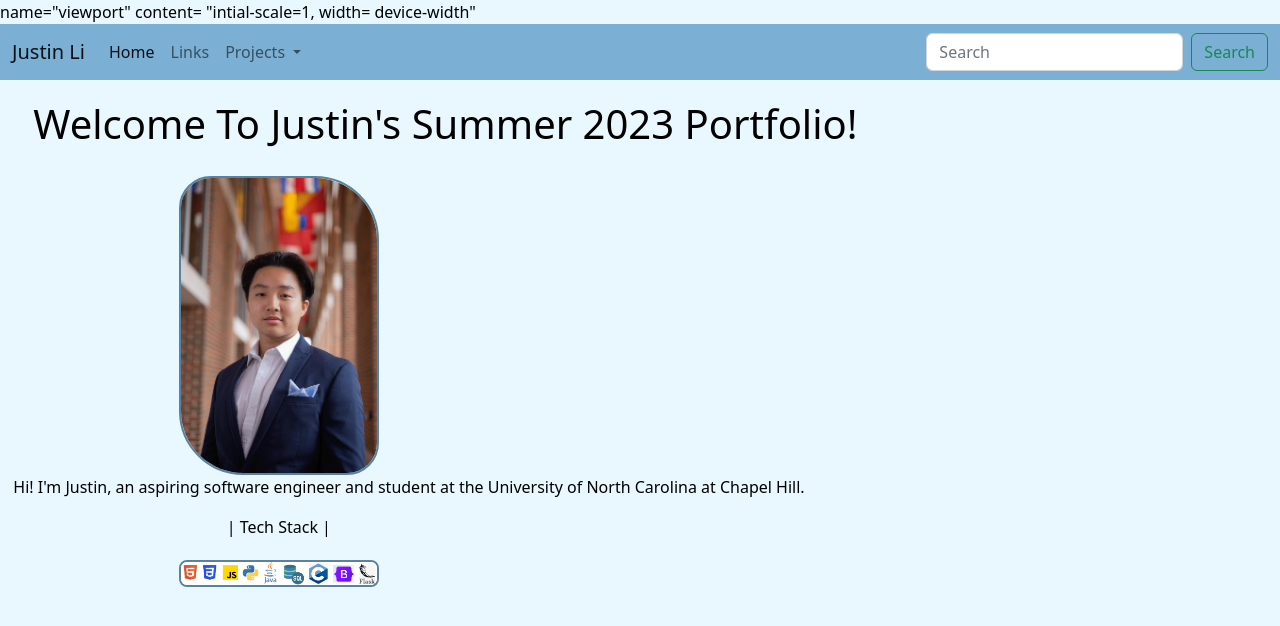
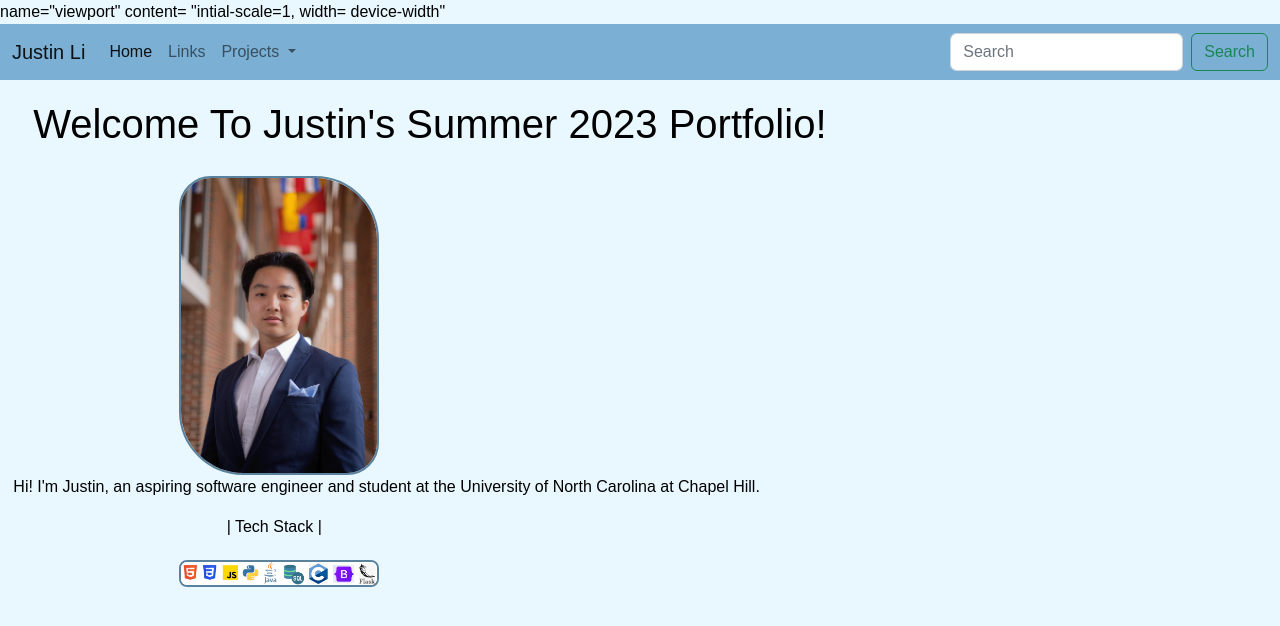
Before and after one commit to jqlgit/jqlgit.github.io, a plain HTML site: page index.html in a window 1280 px wide. Drawn offline with nearby package versions, Linux system fonts and the light colour scheme.

Commit message:
Update styles.css

```diff
--- a/styles.css
+++ b/styles.css
@@ -15,6 +15,7 @@ h1
     padding-bottom: 0px;
     padding-right: 0px;
     border-radius: 0px;
+    font-family: Futura, sans-serif;
 }
 h4
 {
@@ -23,6 +24,7 @@ h4
     padding-bottom: 0px;
     padding-right: 0px;
     border-radius: 0px;
+    font-family: Futura, sans-serif;
 }
 p
 {
@@ -31,6 +33,7 @@ p
     padding-bottom: 0px;
     padding-right: 0px;
     border-radius: 0px;
+    font-family: Futura, sans-serif;
 }
 /* Indents an image. */
 .indent_img
@@ -45,6 +48,7 @@ body
 {
     color: black;
     background-color: #E9F8FF;
+    font-family: Futura, sans-serif;
 }
 /* Solid border. */
 hr.solid
```
